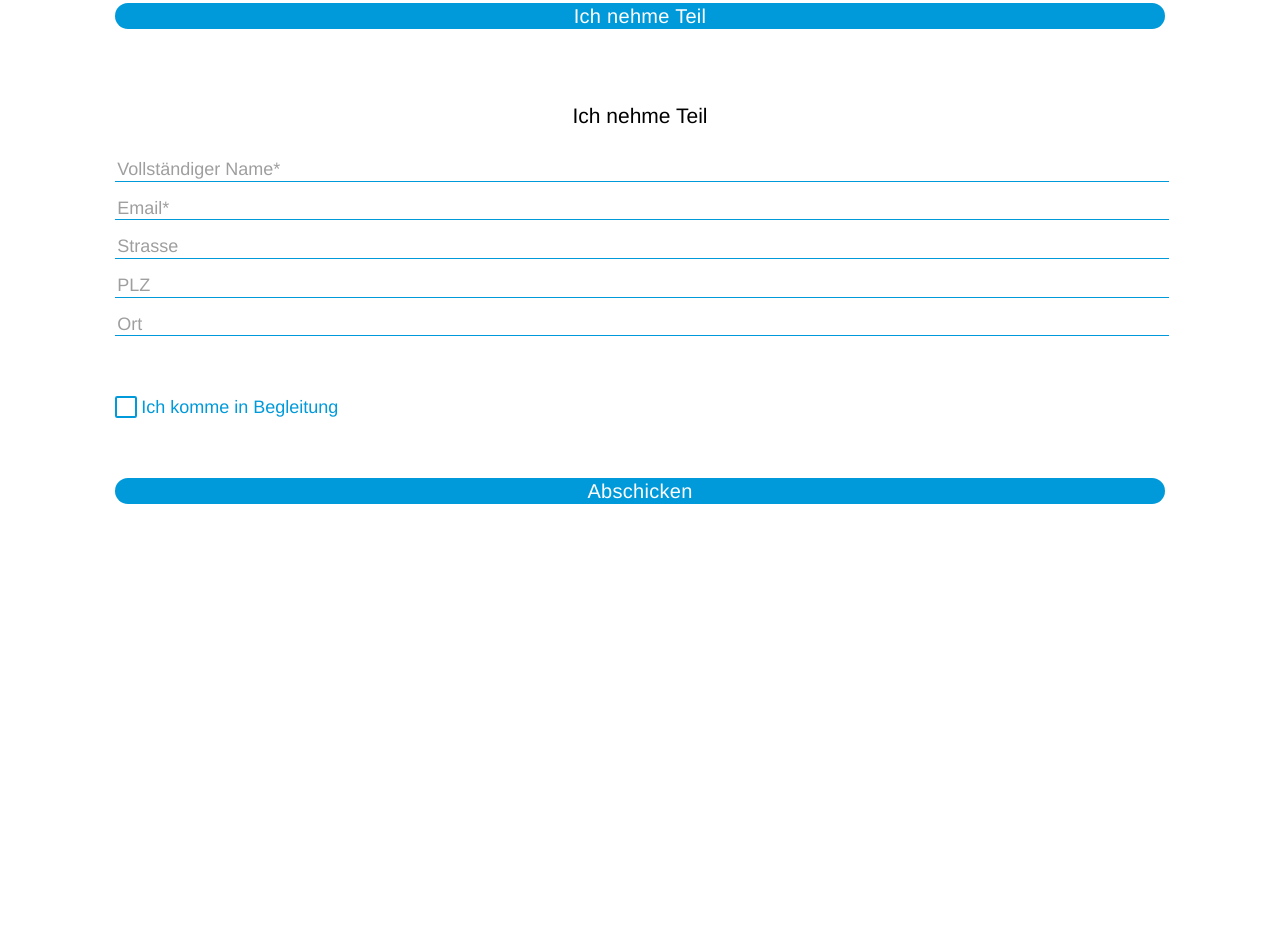
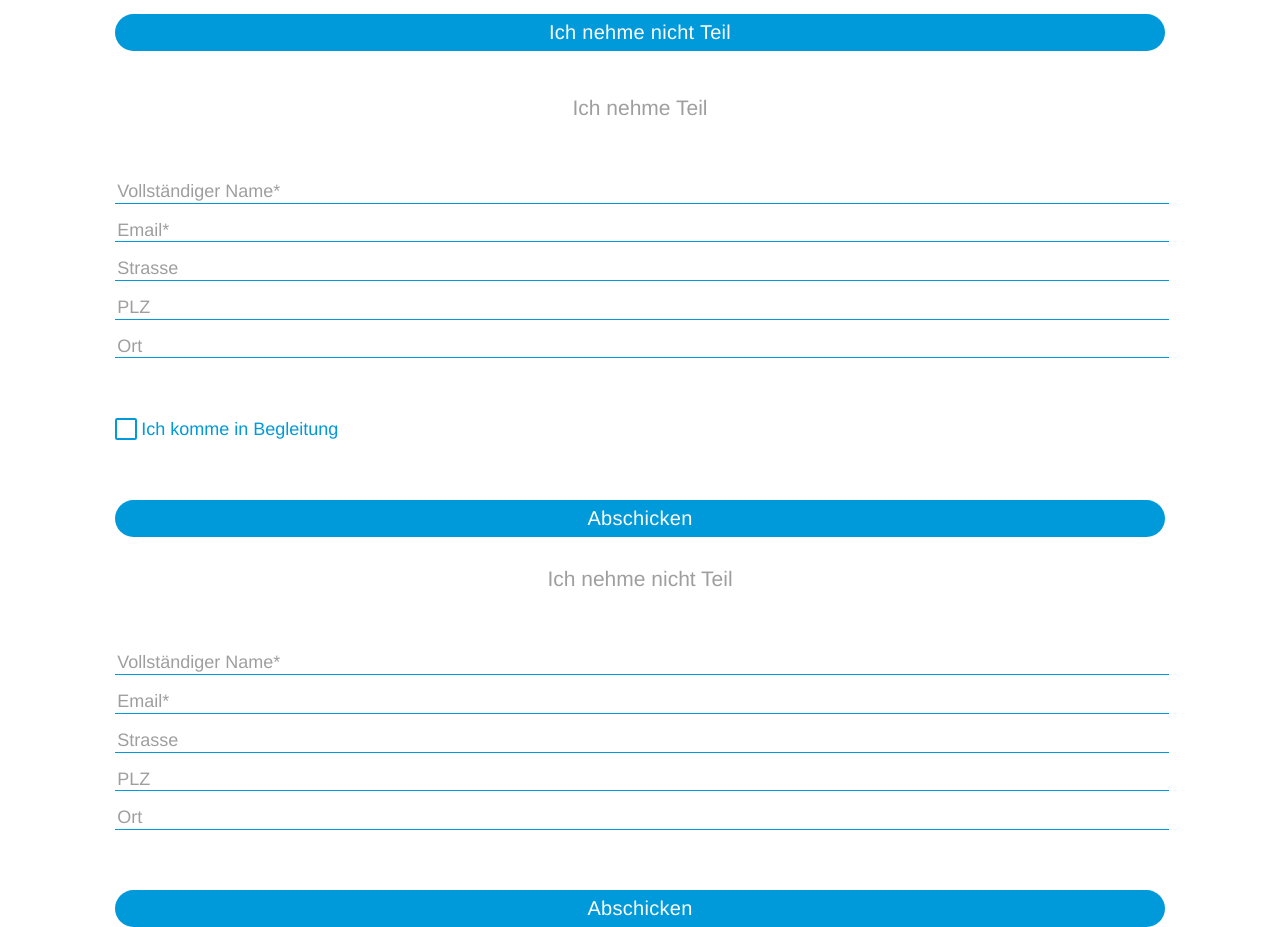
Before and after one commit to benisburgers/apero, a plain HTML site: page index.html in a window 1280 px wide. Shown: the part 1088-2015 px from the top of the page. Before the commit the page ends 1652 px from the top, so only its background shows below. Drawn offline with nearby package versions, Linux system fonts and the light colour scheme.

Commit message:
Add 'sign-up page' css and html

```diff
--- a/css/style.scss
+++ b/css/style.scss
@@ -16,16 +16,24 @@ img {
 
 button {
 width: 100%;
-border-radius: 15px;
+border-radius: 30px;
 background-color: #009ADA;
 color: #FFFFFF;
 font-family: Helvetica;
 font-size: 20px;
 letter-spacing: 0.29px;
-line-height: 24px;
 text-align: center;
 font-weight: 330;
 border: none;
+padding: 7px 0;
+transition: .2s;
+&:hover {
+  background-color: #007BD4;
+  }
+&:active {
+  background-color: #007BD4;
+  color: black;
+  }
 }
 
  header {
@@ -61,6 +69,7 @@ border: none;
     font-size: 21px;
     font-weight: 300;
     margin: 30px 0;
+    color: rgba(0,0,0,0.38);
   }
   .date-and-time,
   .location {
@@ -87,15 +96,16 @@ border: none;
 }
 
 .signup-page {
-  margin: 60px 0;
   h1 {
+    margin: 30px 0 60px 0;
     font-family: Helvetica;
     font-size: 21px;
     font-weight: 300;
     text-align: center;
+    color: rgba(0,0,0,0.38);
   }
   .form-container {
-    margin-top: 30px;
+    margin-top: 60px;
     input {
       display: block;
       width: 100%;
@@ -121,7 +131,7 @@ border: none;
   }
 
   .entourage {
-    margin: 60px 0;
+    margin: 60px 0 0 0;
     .form-container {
       display: none;
     }
@@ -138,6 +148,7 @@ border: none;
         }
       }
     }
+    .visible_checkbox {
       img {
         background-color: white;
         border: 2px solid #009ADA;
@@ -145,6 +156,8 @@ border: none;
         display: inline-block;
         width: 18px;
         vertical-align: bottom;
+        transition: all .2s;
+      }
     }
     .text {
       font-family: Helvetica;
@@ -153,4 +166,7 @@ border: none;
       color: #009ADA;
     }
   }
+  button {
+    margin-top: 60px;
   }
+}
--- a/index.html
+++ b/index.html
@@ -52,12 +52,12 @@
             </div>
           </div>
           <button type="button" name="button">Ich nehme Teil</button>
-          <button type="button" name="button">Ich nehme Teil</button>
+          <button type="button" name="button">Ich nehme nicht Teil</button>
         </div>
       </section>
 
       <section class="signup-page">
-        <div class="side-padding">
+        <div class="positive side-padding">
           <h1>Ich nehme Teil</h1>
           <div class="form-container">
             <input type="text" name="name" placeholder="Vollständiger Name*" id="vname">
@@ -76,6 +76,17 @@
               <input type="text" name="name" placeholder="Vollständiger Name*" id="vname">
               <input type="text" name="email" placeholder="Email*" id="email">
             </div>
+          </div>
+          <button type="button" name="abschicken">Abschicken</button>
+        </div>
+        <div class="negative side-padding">
+          <h1>Ich nehme nicht Teil</h1>
+          <div class="form-container">
+            <input type="text" name="name" placeholder="Vollständiger Name*" id="vname">
+            <input type="text" name="email" placeholder="Email*" id="email">
+            <input type="text" name="strasse" placeholder="Strasse" id="strasse" class="missing">
+            <input type="text" name="plz" placeholder="PLZ" id="plz" class="faulty">
+            <input type="text" name="ort" placeholder="Ort" id="ort">
           </div>
           <button type="button" name="abschicken">Abschicken</button>
         </div>
```
Also changed, not shown: css/main.css, 1 other file. Lines whose indentation alone changed are shown as unchanged.
